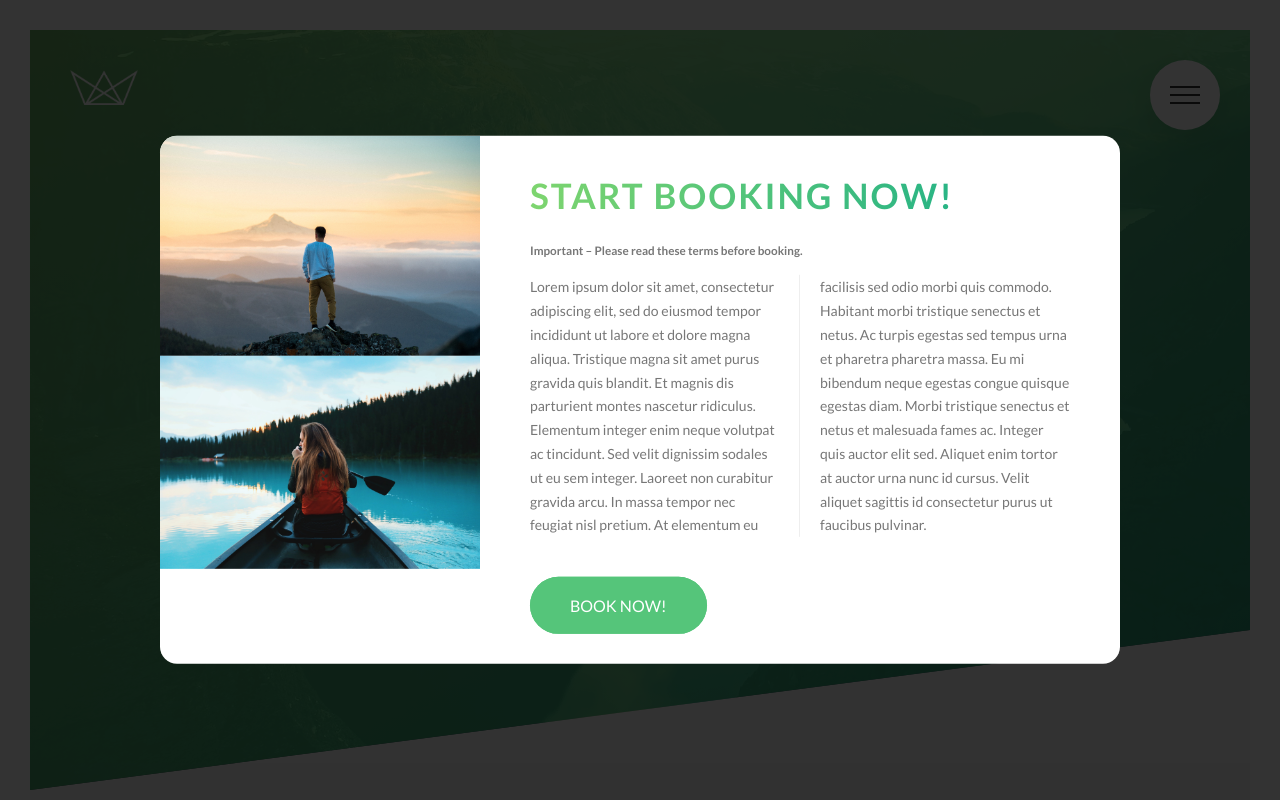
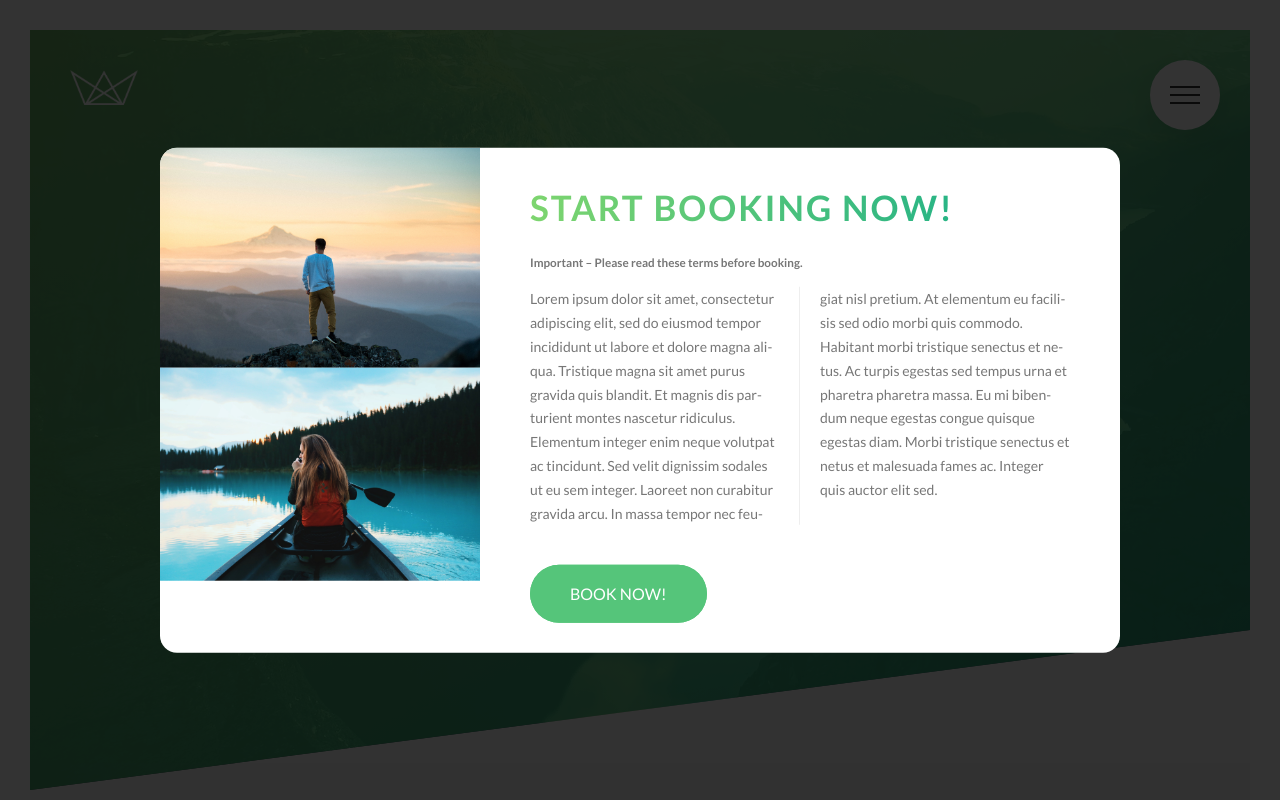
Before and after one commit to team-cake/just-a-website, a PHP site: page / in a window 1280 px wide. Run offline with PHP 8.4, Linux system fonts and the light colour scheme.

Commit message:
Browser functionality

```diff
--- a/public/css/style.css
+++ b/public/css/style.css
@@ -451,9 +451,16 @@ body {
   .popup__text {
     font-size: 1.4rem;
     margin-bottom: 4rem;
+    -moz-column-gap: 4rem;
+    -moz-column-count: 2;
+    -moz-column-rule: 1px solid #eee;
     column-count: 2;
     column-gap: 4rem;
-    column-rule: 1px solid #eee; }
+    column-rule: 1px solid #eee;
+    -moz-hyphens: auto;
+    -ms-hyphens: auto;
+    -webkit-hyphens: auto;
+    hyphens: auto; }
 
 .story {
   width: 75%;
--- a/public/index.html
+++ b/public/index.html
@@ -464,8 +464,6 @@
 						egestas sed tempus urna et pharetra pharetra massa. Eu mi bibendum
 						neque egestas congue quisque egestas diam. Morbi tristique senectus
 						et netus et malesuada fames ac. Integer quis auctor elit sed.
-						Aliquet enim tortor at auctor urna nunc id cursus. Velit aliquet
-						sagittis id consectetur purus ut faucibus pulvinar.
 					</p>
 					<a href="#" class="btn btn--green">Book now!</a>
 				</div>
--- a/public/sass/components/_popup.scss
+++ b/public/sass/components/_popup.scss
@@ -39,8 +39,17 @@
 		font-size: 1.4rem;
 		margin-bottom: 4rem;
 
+		-moz-column-gap: 4rem;
+		-moz-column-count: 2;
+		-moz-column-rule: 1px solid $color-grey-light-2;
+
 		column-count: 2;
 		column-gap: 4rem; //1em = 14px
 		column-rule: 1px solid $color-grey-light-2;
+
+		-moz-hyphens: auto;
+		-ms-hyphens: auto;
+		-webkit-hyphens: auto;
+		hyphens: auto;
 	}
 }
```
